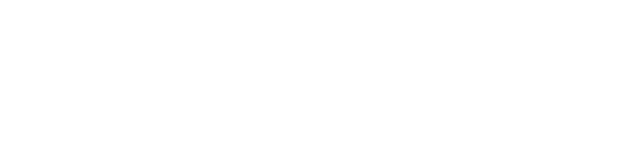
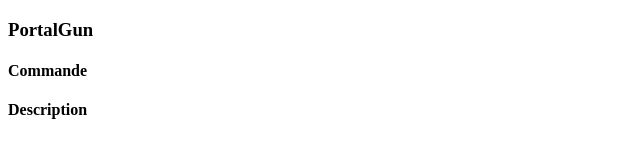
Before and after one commit to Axicer/ApertureGun, a plain HTML site: page index.html in a window 1280 px wide. Shown: the whole page, without its empty margins (0-640 px from the left). Drawn offline with Linux system fonts and the light colour scheme.

Commit message:
started index.html structure

```diff
--- a/index.html
+++ b/index.html
@@ -6,6 +6,28 @@
 		<link rel="stylesheet" type="text/css" href="css/mainstyle.css">
 	</head>
 	<body>
+		<header>
+			<!-- barre de navigation sur le site (faux liens) etc...-->
+		</header>
+		<div class="main">
+			<main>
+				<article class="descGun">
+					<h3>PortalGun</h3>
+					<!-- Image et caracteristiques principales-->
+				</article>
+				<article class="commandGun">
+					<h4>Commande</h4>
+					<!-- Zone de commande et de livraison-->
+				</article>
+				<article class="descGun">
+					<h4>Description</h4>
+					<!-- Presentation des fonctionnalité des differents elements etc...-->
+				</article>
+			</main>
+			<aside>
+				<!-- Charte d'utilisation et details livraison commande etc...-->
+			</aside>
+		</div>
 		<footer>
 
 		</footer>
```
